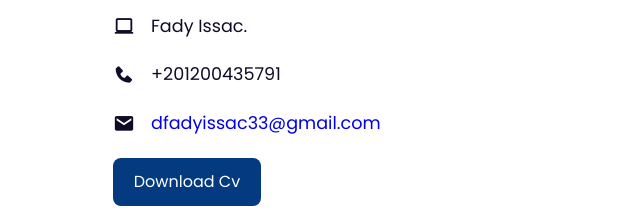
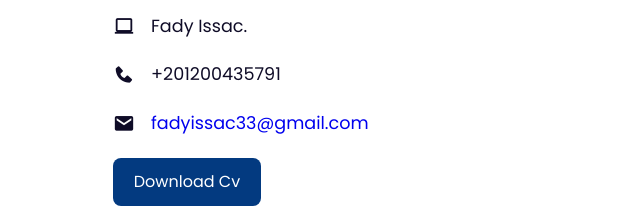
Before and after one commit to rafathanna/fady, a plain HTML site: page index.html in a window 1280 px wide. Shown: the part 1160-1380 px from the top of the page, 535-1175 px from the left. Drawn offline with nearby package versions, Linux system fonts and the light colour scheme.

Commit message:
Update index.html

```diff
--- a/index.html
+++ b/index.html
@@ -55,7 +55,7 @@
                <div class=information>
                   <div class=info-box><i class="bx bx-laptop"></i> <span>Fady Issac.</span></div>
                   <div class=info-box><i class="bx bxs-phone"></i> <span>+201200435791</span></div>
-                  <div class=info-box><i class="bx bxs-envelope"></i> <span><a href=mailto:developersoriful@gmail.com>dfadyissac33@gmail.com</a></span></div>
+                  <div class=info-box><i class="bx bxs-envelope"></i> <span><a href=mailto:developersoriful@gmail.com>fadyissac33@gmail.com</a></span></div>
                </div>
                <a href="#" class=btn>Download Cv</a>
             </div>
```
